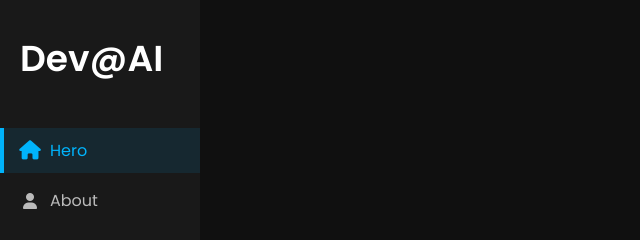
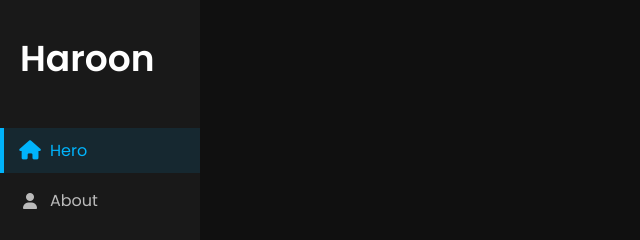
Before and after one commit to mharoon1578/Portfolio, a plain HTML site: page index.html in a window 1280 px wide. Shown: the top 240 px of the page, 0-640 px from the left. Drawn offline with nearby package versions, Linux system fonts and the light colour scheme.

Commit message:
Update index.html

```diff
--- a/index.html
+++ b/index.html
@@ -30,7 +30,7 @@
 
     <div class="sidebar">
         <div class="logo">
-            <h2>Dev@AI</h2>
+            <h2>Haroon</h2>
         </div>
         <nav>
             <ul>
```
